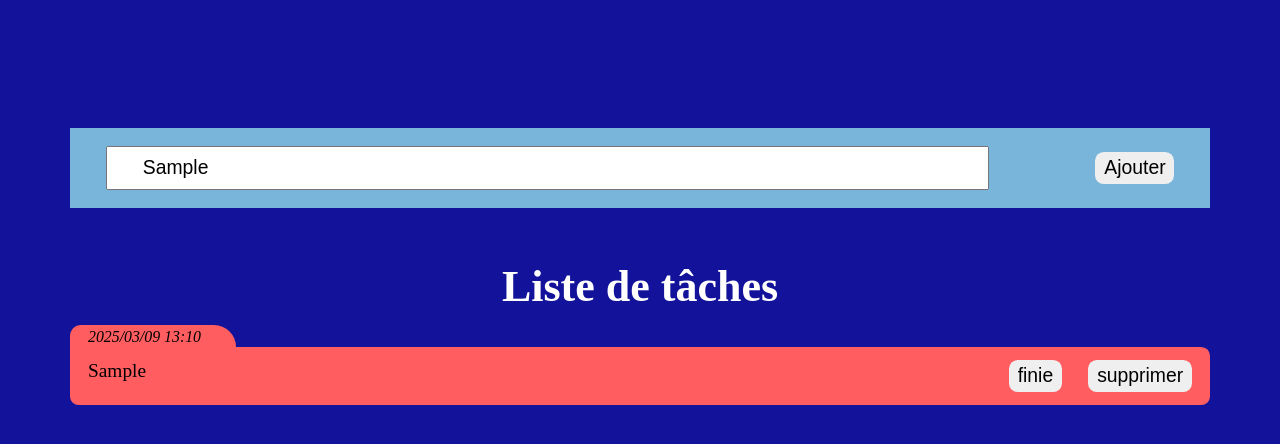
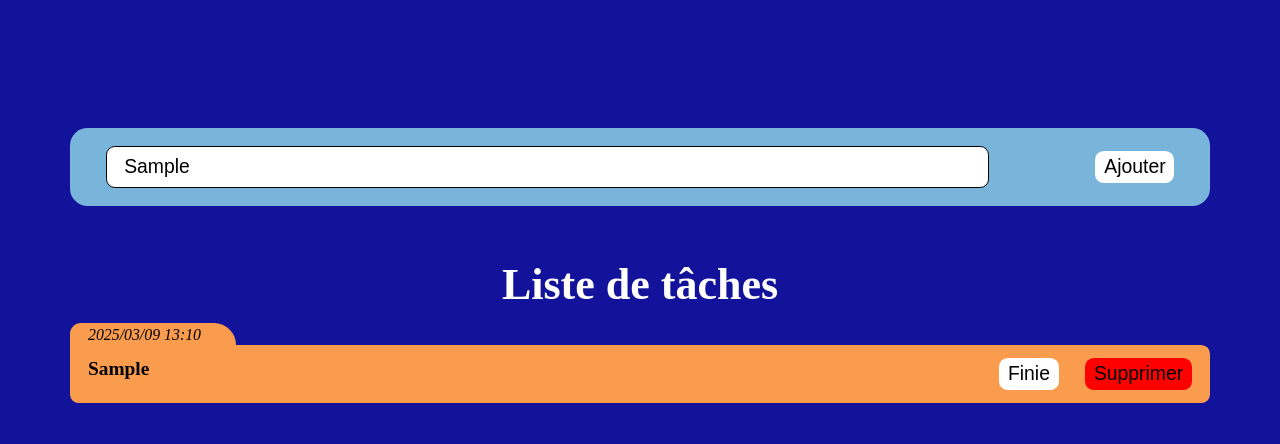
Before and after one commit to Raidel-28/ToDoList, a plain HTML site: page index.html in a window 1280 px wide. Both pictures are taken after typing "Sample" into the empty fields and a click on the button "Ajouter". Drawn offline with Linux system fonts and the light colour scheme.

Commit message:
added a bit more styling for buttons and tweaked colors

```diff
--- a/main.css
+++ b/main.css
@@ -1,8 +1,11 @@
 :root {
     --color-background-primary: rgb(18, 18, 154);
     --color-background-secondary: rgb(121, 181, 218);
-    --color-background-task-uncomplete: rgb(255, 93, 96);
+    --color-background-task-uncomplete: rgb(250, 156, 78);
     --color-background-task-complete: rgb(153, 223, 106);
+
+    --color-negative: red;
+    --color-neutral: white;
 
     --font-base-color-dark: black;
     --font-base-color-light: white;
@@ -10,7 +13,7 @@
 
     --padding-body: 10% 4rem;
 
-    --padding-fields: .5rem 2rem;
+    --padding-fields: .5rem 1rem;
     --padding-list-elem: .75rem 1rem;
 }
 
@@ -27,6 +30,16 @@ button {
     padding: .25rem .5rem;
     height: fit-content;
     width: fit-content;
+    background-color: var(--color-neutral);
+}
+
+button.del {
+    background-color: var(--color-negative);
+}
+
+button:hover {
+    cursor: pointer;
+    scale: 1.1;
 }
 
 body {
@@ -48,8 +61,9 @@ h1 {
 }
 
 section#list-manager {
+    border-radius: 1rem;
+    padding: 1rem 2rem;
     width: 100%;
-    padding: 1rem 2rem;
     display: flex;
     justify-content: space-between;
     align-items: center;
@@ -59,7 +73,9 @@ section#list-manager {
 
 input#new-taskfield {
     width: 100%;
-    padding: var(--padding-fields)
+    border-radius: .5rem;
+    padding: var(--padding-fields);
+    border: 1px solid black;
 }
 
 main {
@@ -86,6 +102,10 @@ main {
     justify-content: space-between;
     gap: 10%;
     border-radius: 0 .5rem .5rem .5rem
+}
+
+.task-name {
+    font-weight: bold;
 }
 
 .task>div:first-child {
--- a/main.js
+++ b/main.js
@@ -36,12 +36,15 @@ class Task {
             <span class="task-name"></span>
         </div>
         <div>
-            <button class="check">finie</button>
-            <button class="del">supprimer</button>
+            <button class="check">Finie</button>
+            <button class="del">Supprimer</button>
         </div>`;
         taskItem.querySelector(".task-name").innerText = this.label;
         taskItem.querySelector(".del").addEventListener("click", () => {
-            taskList.removeTask(this.id);
+            const mustDelete = confirm("Voulez-vous vraiment supprimer cette tâche")
+            if (mustDelete) {
+                taskList.removeTask(this.id);
+            }
         })
         if (this.isDone) {
             const dateDoneElement = document.createElement("span");
```
